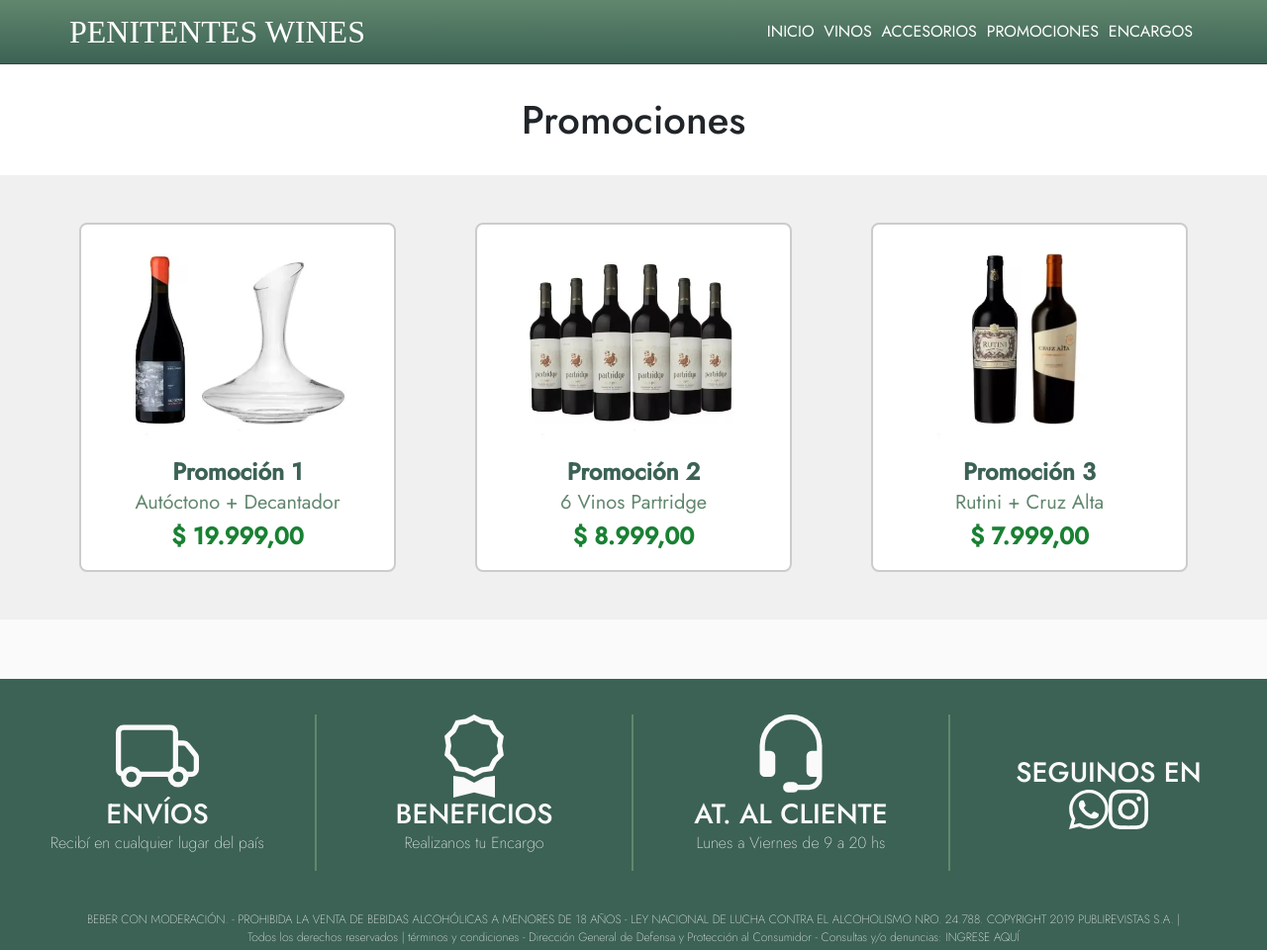
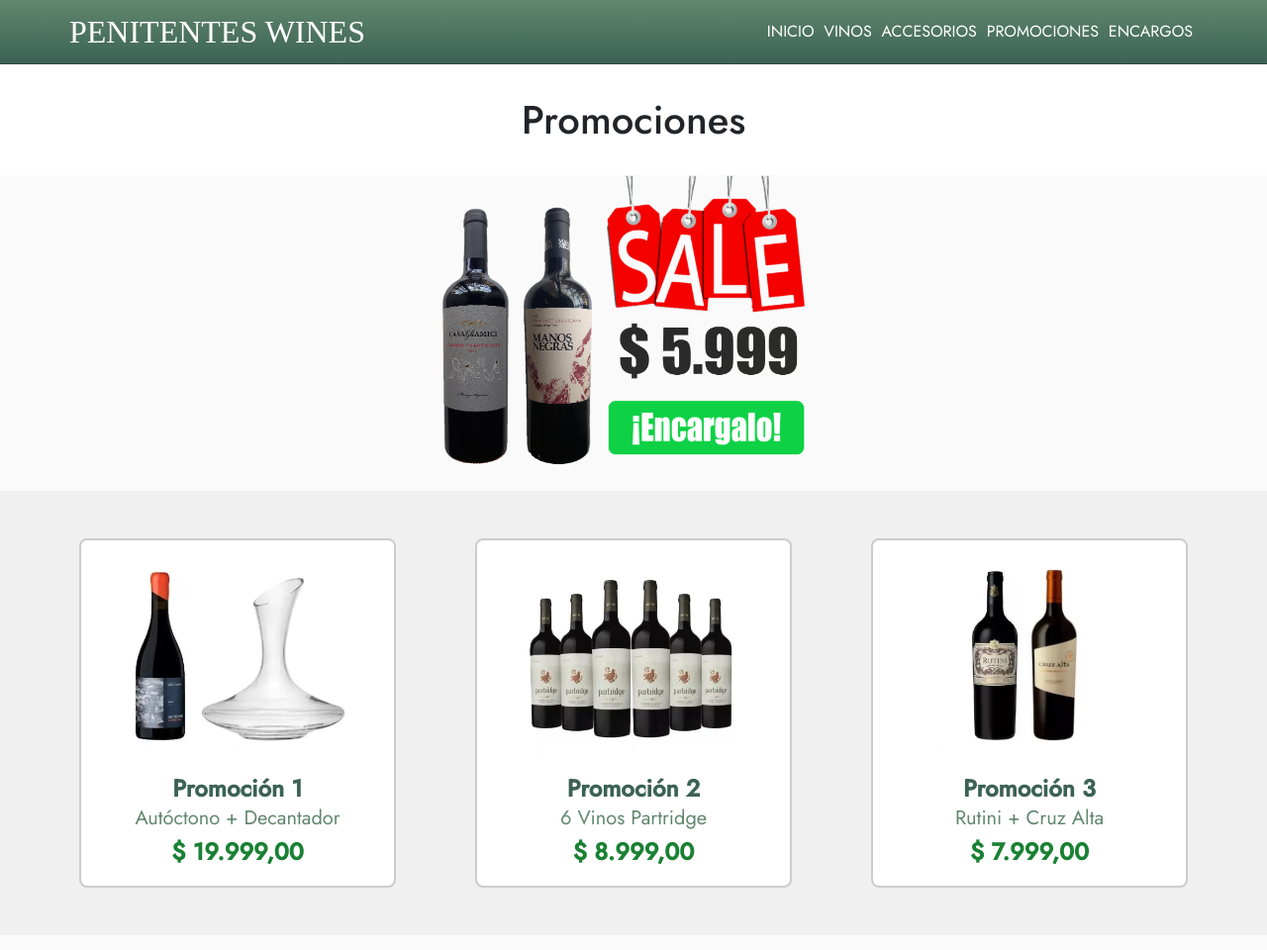
Before and after one commit to lgarcia1212/penitentes-wines, a plain HTML site: page pages/promociones.html in a window 1280 px wide. Shown: the top 960 px of the page at 99% size. Drawn offline with nearby package versions, Linux system fonts and the light colour scheme; a web font is replaced by a local one.

Commit message:
modificacion promociones.html

```diff
--- a/assets/css/style.scss
+++ b/assets/css/style.scss
@@ -361,6 +361,23 @@
     @include main-title;
 }
 
+.main-promociones__first-section {
+    display: flex;
+    justify-content: center;
+    text-align: center;
+    max-width: 100%;
+    }
+    & img {
+        width: 400px;
+        max-width: 100%;
+        &:hover {
+        cursor: pointer;
+        scale: 1.01;
+        }
+
+    }
+}
+
 
 /* ENCARGOS -----> */
 .main__encargos h2 {
--- a/pages/promociones.html
+++ b/pages/promociones.html
@@ -38,6 +38,12 @@
         <div class="row">
             <h2>Promociones</h2>
         </div>
+        <div class="row main-promociones__first-section">
+                    <a href="../pages/encargos.html">
+                        <img src="../assets/img/promociones_sale_con-boton.png" alt="Promocion Gli Amici + Manos Negras">
+                    </a>
+        </div>
+
         <div class="row">
             <section class="card-section">
                 <div class="card-section__cards-container">
@@ -107,7 +113,7 @@
             </div>
         </div>
         <div class="footer__legal container">
-            <p>BEBER CON MODERACIÓN. - PROHIBIDA LA VENTA DE BEBIDAS ALCOHÓLICAS A MENORES DE 18 AÑOS - LEY NACIONAL DE LUCHA CONTRA EL ALCOHOLISMO NRO. 24.788. COPYRIGHT 2019 PUBLIREVISTAS S.A. | Todos los derechos reservados | términos y condiciones - Dirección General de Defensa y Protección al Consumidor - Consultas y/o denuncias:
+            <p>BEBER CON MODERACIÓN. - PROHIBIDA LA VENTA DE BEBIDAS ALCOHÓLICAS A MENORES DE 18 AÑOS - LEY NACIONAL DE LUCHA CONTRA EL ALCOHOLISMO NRO. 24.788. COPYRIGHT 2019 | Todos los derechos reservados | términos y condiciones - Dirección General de Defensa y Protección al Consumidor - Consultas y/o denuncias:
                 <a href="https://www.argentina.gob.ar/economia/comercio/defensadelconsumidor">INGRESE AQUÍ</a>
             </p>
         </div>
```
Also changed, not shown: index.html (+1 -1 lines), pages/accesorios.html (+1 -1 lines), pages/encargos.html (+1 -1 lines), pages/vinos.html (+1 -1 lines), assets/css/style.css, assets/img/promociones_sale.webp (added), assets/img/promociones_sale_con-boton.png (added), 1 other file.
